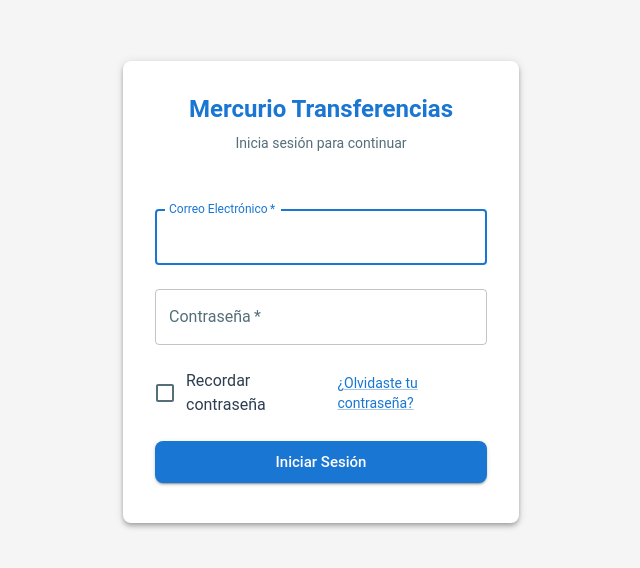
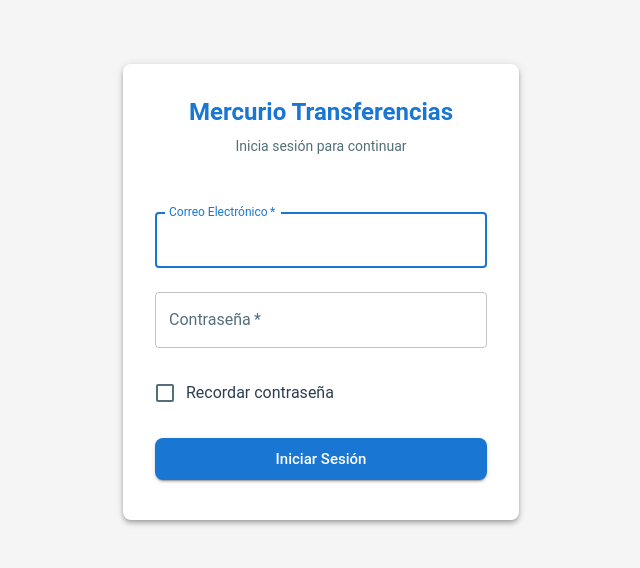
Before and after one commit to Nrlsb/Transferencias_Mercurio, a React app in the folder frontend/: page / in a window 1280 px wide. Shown: the part 108-676 px from the top of the page, without its empty margins (319-959 px from the left). Built offline with nearby package versions, Linux system fonts and the light colour scheme; no server answers; the HTML template or start-up script is replaced by a standard one.

Commit message:
actualizacion 1.3.5

```diff
--- a/frontend/src/components/Auth.jsx
+++ b/frontend/src/components/Auth.jsx
@@ -128,9 +128,7 @@ export default function Auth({ onLoginSuccess }) {
                   control={<Checkbox value="remember" color="primary" checked={rememberMe} onChange={(e) => setRememberMe(e.target.checked)} />}
                   label="Recordar contraseña"
                 />
-                <Link href="#" variant="body2">
-                  ¿Olvidaste tu contraseña?
-                </Link>
+
               </Box>
 
               <Button
```
